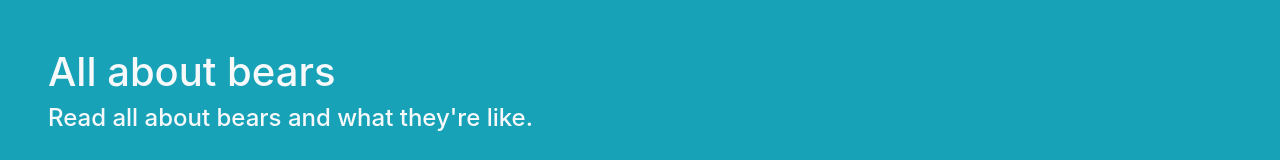
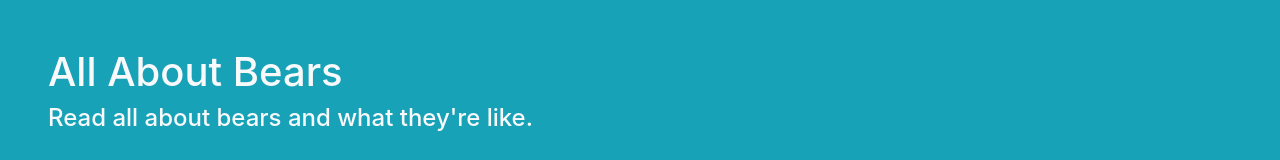
Before and after one commit to 9rot353/ThinkfulBootstrapAssignemt-Allaboutbears, a website: page index.html in a window 1280 px wide. Shown: the top 160 px of the page. Drawn offline with nearby package versions, Linux system fonts and the light colour scheme.

Commit message:
Fixed header
Fixed header to correctly capitalize the text with h1 element.

```diff
--- a/index.html
+++ b/index.html
@@ -22,7 +22,7 @@
 
     <header class="d-flex align-middle bg-info text-light p-5 ">
       <div class="column">
-        <h1>All about bears</h1>
+        <h1>All About Bears</h1>
         <h4> Read all about bears and what they're like.</h4>
       </div>
     </header>
```
